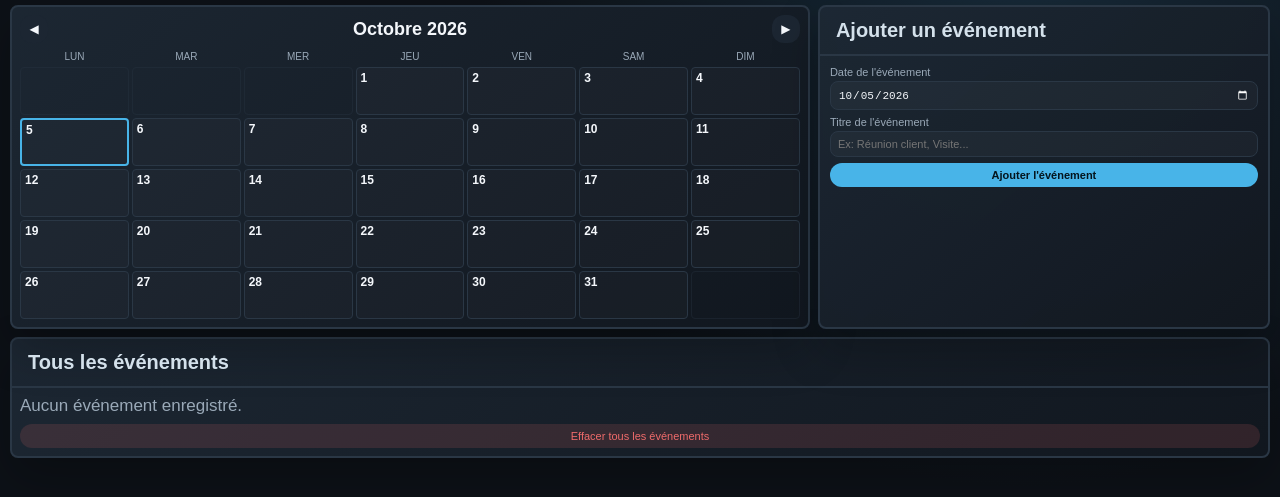
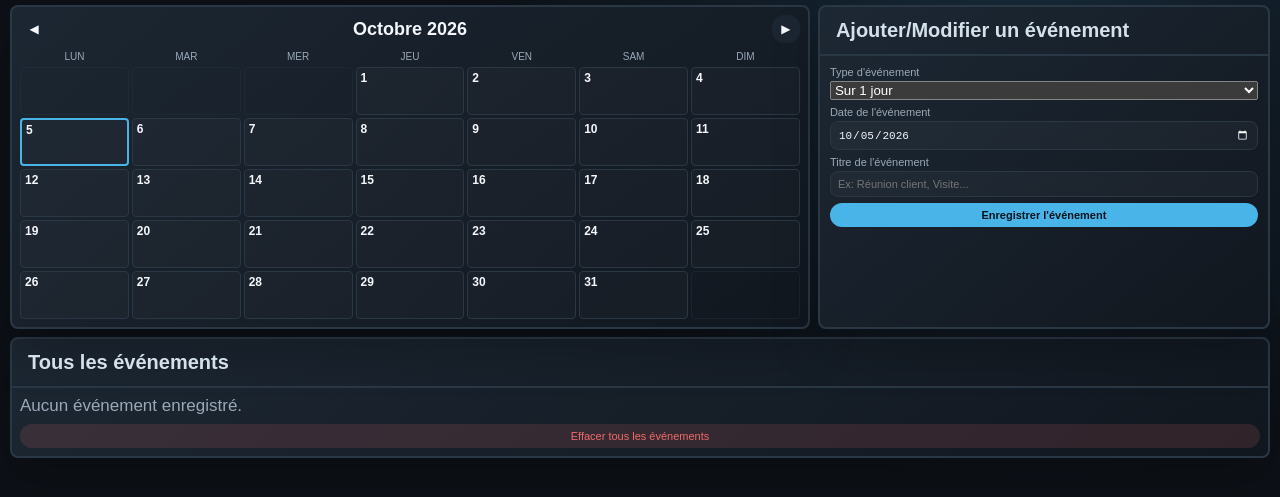
Before and after one commit to EDRIVillemandeur/tv-accueil-EDRI, a website: page calendar.html in a window 1280 px wide. Shown: the part 59-556 px from the top of the page. Drawn offline with Linux system fonts and the light colour scheme.

Commit message:
Update calendar.html with multi-day event form

```diff
--- a/calendar.html
+++ b/calendar.html
@@ -50,13 +50,30 @@
       <!-- Formulaire d'ajout d'événement -->
       <section class="event-form-section card">
         <div class="card-heading">
-          <span>Ajouter un événement</span>
+          <span>Ajouter/Modifier un événement</span>
         </div>
 
         <form id="event-form" class="event-form">
+          <input type="hidden" id="edit-event-id" value="">
+
           <div class="form-group">
+            <label for="event-type">Type d'événement</label>
+            <select id="event-type">
+              <option value="single">Sur 1 jour</option>
+              <option value="multi">Sur plusieurs jours</option>
+            </select>
+          </div>
+
+          <div id="single-date-group" class="form-group">
             <label for="event-date">Date de l'événement</label>
             <input type="date" id="event-date" required>
+          </div>
+
+          <div id="multi-date-group" class="form-group" style="display: none;">
+            <label for="event-start-date">Date de début</label>
+            <input type="date" id="event-start-date">
+            <label for="event-end-date">Date de fin</label>
+            <input type="date" id="event-end-date">
           </div>
 
           <div class="form-group">
@@ -64,7 +81,7 @@
             <input type="text" id="event-title" placeholder="Ex: Réunion client, Visite..." required>
           </div>
 
-          <button type="submit" class="btn-submit">Ajouter l'événement</button>
+          <button type="submit" class="btn-submit">Enregistrer l'événement</button>
         </form>
 
         <div id="form-message" class="form-message"></div>
```
